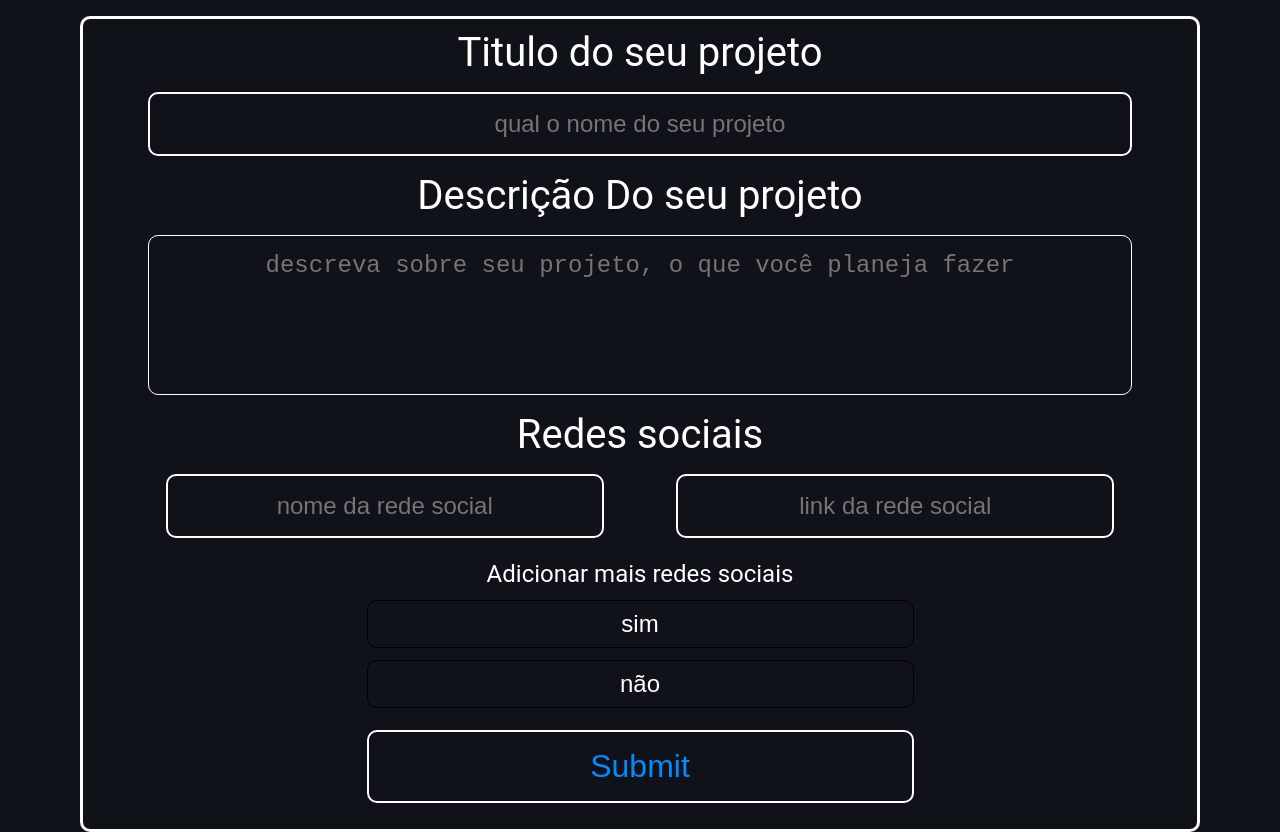
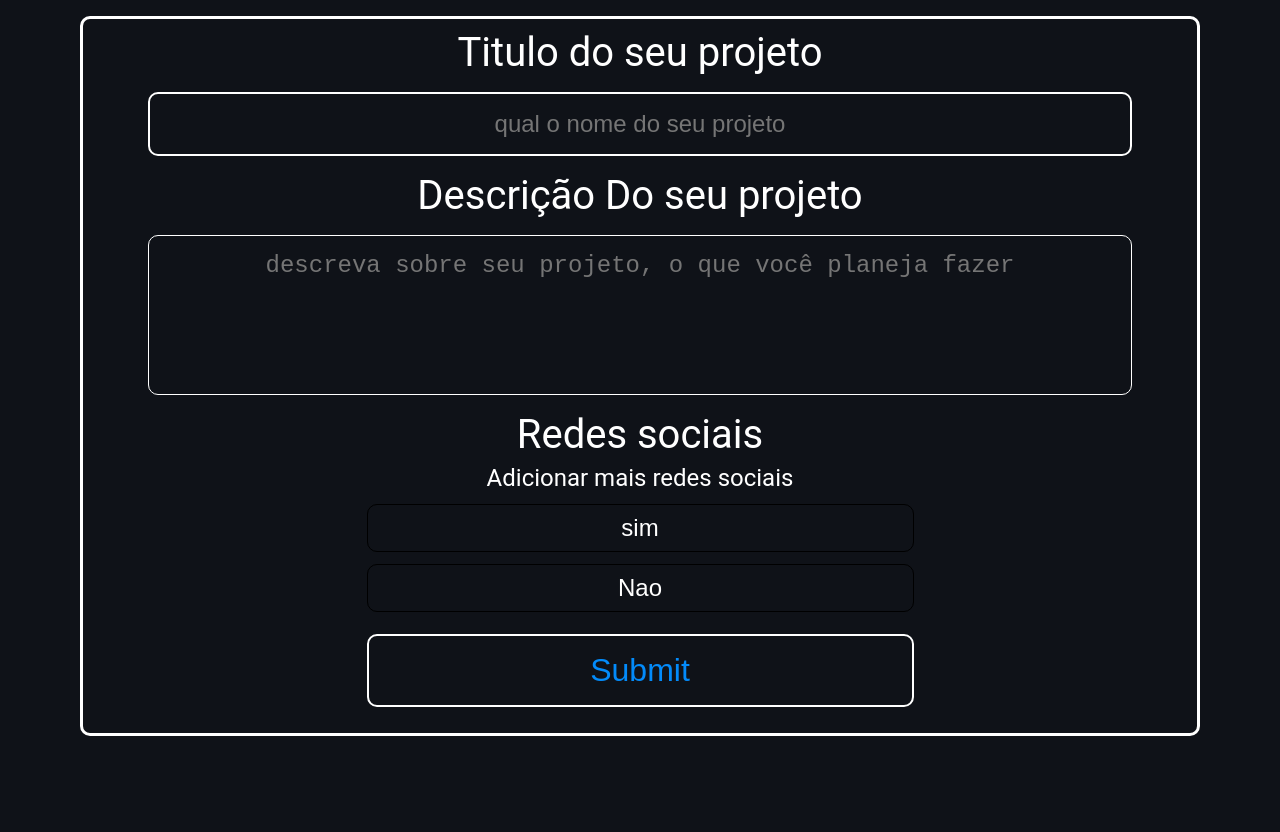
Before and after one commit to denner-august/Readme_creator, a Next.js app in the folder readme-creator/: page / in a window 1280 px wide. After the commit the page ends 800 px from the top, so only its background shows below. Built offline with nearby package versions, Linux system fonts and the light colour scheme.

Commit message:
desenvolvendo inputs

```diff
--- a/readme-creator/components/form/inputs.module.scss
+++ b/readme-creator/components/form/inputs.module.scss
@@ -51,7 +51,7 @@
     justify-content: center;
     flex-direction: column;
 
-    li {
+    div {
       display: flex;
       justify-content: space-evenly;
       margin: 0px 0px 0px 0px;
--- a/readme-creator/components/form/inputs.tsx
+++ b/readme-creator/components/form/inputs.tsx
@@ -17,15 +17,28 @@ export function Inputs() {
     handleSubmit,
     formState: { errors },
     control,
-  } = useForm<inputsProps>();
+  } = useForm<any>({
+    mode: "all",
+  });
 
-  function ReceberDAdos(data: inputsProps) {
+  const { fields, append, remove } = useFieldArray({
+    control,
+    name: "products",
+  });
+
+  function receberDados(data: inputsProps) {
     console.log(data);
   }
 
+  function Adicionar() {
+    append({
+      redeSocial: "",
+      link_RedeSocial: "",
+    });
+  }
+
   return (
-    <form onSubmit={handleSubmit(ReceberDAdos)} className={styles.Container}>
-      {/* register your input into the hook by invoking the "register" function */}
+    <form onSubmit={handleSubmit(receberDados)} className={styles.Container}>
       <label>Titulo do seu projeto</label>
       <input placeholder="qual o nome do seu projeto" {...register("titulo")} />
       <label>Descrição Do seu projeto</label>
@@ -37,22 +50,26 @@ export function Inputs() {
       <label>Redes sociais</label>
 
       <ul className={styles.input_redeSocial}>
-        <li>
-          <input placeholder="nome da rede social" {...register("nome")} />
-          <input placeholder="link da rede social" {...register("link")} />
-        </li>
-        {/* <li>
-          <input placeholder="nome da rede social" />
-          <input placeholder="link da rede social" />
-        </li> */}
-
-        <li></li>
+        {fields.map((products, index) => (
+          <div key={products.id}>
+            <input
+              required
+              placeholder="nome da rede social"
+              {...register(`products.${index}.redeSocial`)}
+            />
+            <input
+              required
+              placeholder="link da rede social"
+              {...register(`products.${index}.link_RedeSocial`)}
+            />
+          </div>
+        ))}
       </ul>
 
       <ul className={styles.add_redeSocial}>
         <p>Adicionar mais redes sociais</p>
-        <button>sim</button>
-        <button>não</button>
+        <button onClick={Adicionar}>sim</button>
+        <button>Nao</button> {/* criar função que remove uma rede social */}
       </ul>
 
       <input type="submit" />
```
